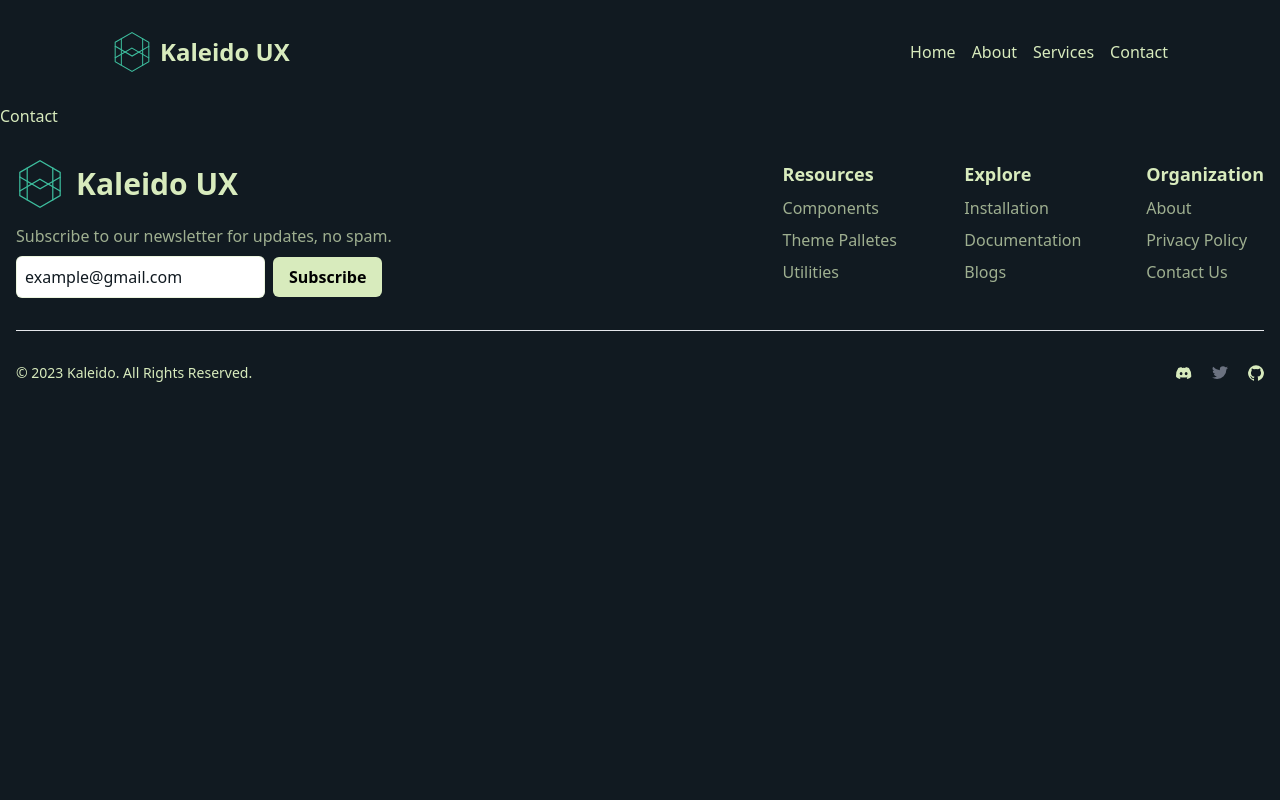
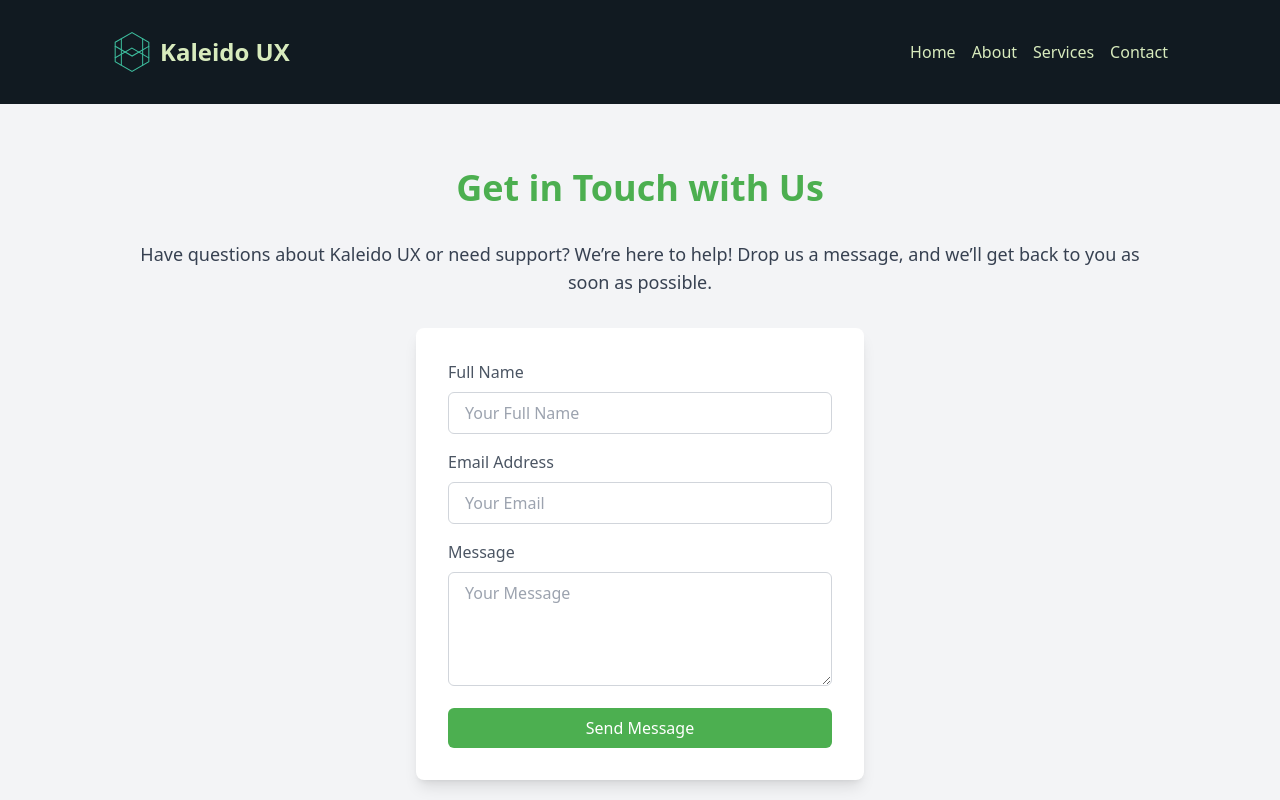
Before and after one commit to AnshumanDhiman/kaleido, a React (Vite) app: page /contact in a window 1280 px wide. Shown: the top 800 px of the page. Built offline with nearby package versions, Linux system fonts and the light colour scheme.

Commit message:
Contact Page

```diff
--- a/src/pages/Contact.jsx
+++ b/src/pages/Contact.jsx
@@ -1,9 +1,46 @@
-import React from 'react'
+import React from "react";
 
 const Contact = () => {
   return (
-    <div>Contact</div>
-  )
-}
+    <div className="px-4 sm:px-8 md:px-16 lg:px-32 py-16 bg-gray-100">
+      <h1 className="text-center text-4xl font-extrabold text-[#4caf50] mb-8">
+        Get in Touch with Us
+      </h1>
+      <p className="text-lg text-gray-700 text-center mb-8">
+        Have questions about Kaleido UX or need support? We’re here to help!
+        Drop us a message, and we’ll get back to you as soon as possible.
+      </p>
+      <form className="mt-8 max-w-md mx-auto bg-white p-8 shadow-lg rounded-lg">
+        <div className="mb-4">
+          <label className="block text-gray-600 mb-2">Full Name</label>
+          <input
+            type="text"
+            className="w-full px-4 py-2 border border-gray-300 rounded-md"
+            placeholder="Your Full Name"
+          />
+        </div>
+        <div className="mb-4">
+          <label className="block text-gray-600 mb-2">Email Address</label>
+          <input
+            type="email"
+            className="w-full px-4 py-2 border border-gray-300 rounded-md"
+            placeholder="Your Email"
+          />
+        </div>
+        <div className="mb-4">
+          <label className="block text-gray-600 mb-2">Message</label>
+          <textarea
+            className="w-full px-4 py-2 border border-gray-300 rounded-md"
+            rows="4"
+            placeholder="Your Message"
+          ></textarea>
+        </div>
+        <button className="w-full bg-[#4caf50] text-white py-2 rounded-md hover:bg-[#388e3c] transition duration-300">
+          Send Message
+        </button>
+      </form>
+    </div>
+  );
+};
 
-export default Contact
+export default Contact;
```
